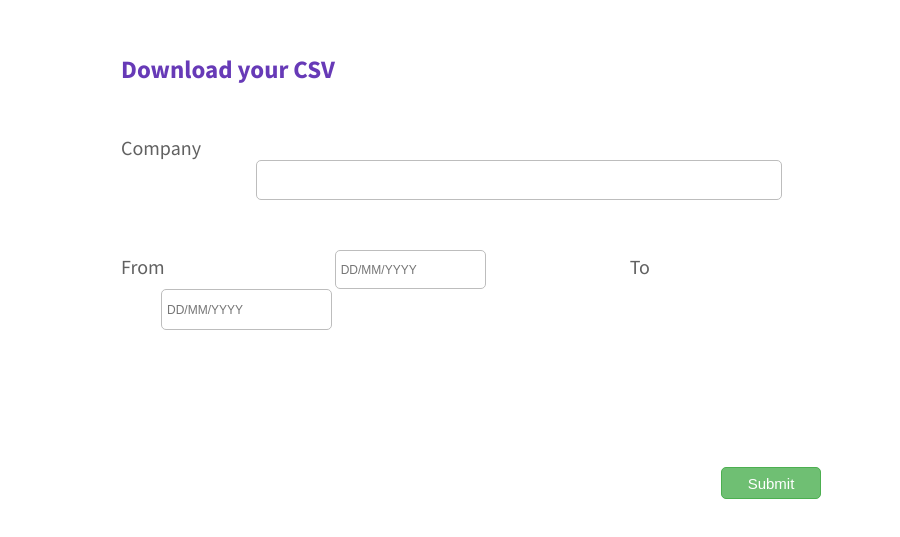
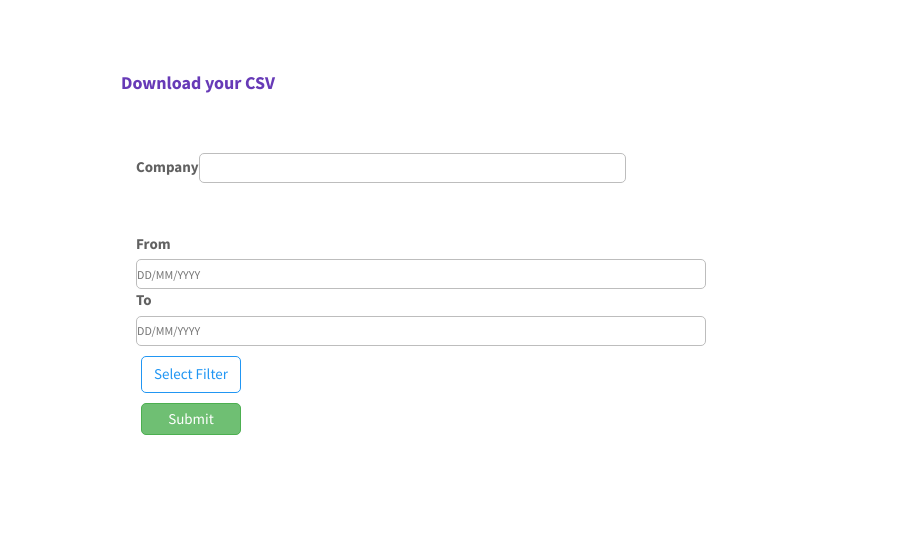
Before and after one commit to vartika06/psh, a React (Create React App) app: page / in a window 600 px wide. Shown: the part 153-690 px from the top of the page, 900 px wide, since content can reach past the window. Built offline with nearby package versions, Linux system fonts and the light colour scheme.

Commit message:
day5 commit3 completed1

```diff
--- a/public/index.html
+++ b/public/index.html
@@ -13,6 +13,14 @@
 
     <link rel="manifest" href="%PUBLIC_URL%/manifest.json" />
 
+    <!-- Latest compiled and minified CSS -->
+    <link
+      rel="stylesheet"
+      href="https://maxcdn.bootstrapcdn.com/bootstrap/3.3.7/css/bootstrap.min.css"
+      integrity="sha384-BVYiiSIFeK1dGmJRAkycuHAHRg32OmUcww7on3RYdg4Va+PmSTsz/K68vbdEjh4u"
+      crossorigin="anonymous"
+    />
+
     <title>React App</title>
   </head>
   <body>
--- a/src/App.css
+++ b/src/App.css
@@ -62,26 +62,24 @@
   background: rgba(76, 175, 80, 0.8);
   border: 1px solid #4caf50;
   border-radius: 5px;
-  margin-left: 600px;
-  margin-top: 100px;
+
+  margin: 20px;
 }
 
 .field input {
-  margin-left: 15px;
   color: #000000;
   font-size: 12px;
   font-weight: normal;
   font-style: normal;
   text-decoration: none;
   text-align: left;
-  padding: 5px;
   background: #ffffff;
   border: 1px solid #bdbdbd;
   border-radius: 5px;
 }
 
 .filterBtn {
-  transform: translate(650px, -40px);
+  transform: translate(800px, -40px);
   width: 100px;
   height: 37px;
   color: #2196f3;
@@ -264,3 +262,30 @@ button:focus {
   border: 1px solid #e0e0e0;
   border-radius: 5px;
 }
+
+@media (min-width: 481px) and (max-width: 767px) {
+  * {
+    font-size: 15px;
+  }
+
+  .formHeading {
+    font-size: 18px;
+  }
+  .filterBtn {
+    transform: translate(-180px, 10px);
+  }
+
+  .toField label {
+    margin-left: 0;
+  }
+
+  .thanksHeading {
+    font-size: 18px;
+    transform: translate(100px, 130px);
+  }
+
+  .thanksContent {
+    font-size: 15px;
+    transform: translate(100px, 155px);
+  }
+}
--- a/src/App.js
+++ b/src/App.js
@@ -29,6 +29,7 @@ class App extends React.Component {
     return (
       <Router>
         <div className="App">
+          <div className="container">
             <Switch>
               <Route exact path="/">
                 <MyForm
@@ -46,6 +47,7 @@ class App extends React.Component {
               </Route>
             </Switch>
           </div>
+        </div>
       </Router>
     );
   }
--- a/src/Components/MyForm.js
+++ b/src/Components/MyForm.js
@@ -39,64 +39,49 @@ class MyForm extends React.Component {
 
   render() {
     return (
-      <div>
       <form className="formStyle" onSubmit={this.onSubmit}>
-          <h1 className="formHeading">Download your CSV</h1>
-          <div className="content">
-            <div className="field">
+        <h1 className="formHeading row">Download your CSV</h1>
+        <div className="field row">
+          <div className="col-lg-12">
             <label htmlFor="Company">Company</label>
             <input
               type="text"
               id="company"
               name="company"
-                style={{
-                  width: "526px",
-                  height: "40px",
-                  marginLeft: "135px"
-                }}
               onChange={this.onChange}
+              style={{ width: "75%", height: "30px" }}
             />
           </div>
-
-            <div className="field">
+        </div>
+        <div className="field row">
+          <div className="col-lg-5 col-sm-12">
             <label htmlFor="from">From</label>
             <input
               type="text"
               id="from"
               name="from"
               placeholder="DD/MM/YYYY"
-                style={{
-                  width: "151px",
-                  height: "39px",
-                  marginLeft: "170px"
-                }}
+              style={{ width: "100%", height: "30px" }}
             />
-              <label htmlFor="to" style={{ marginLeft: "140px" }}>
-                {" "}
-                To
-              </label>
+          </div>
+          <div className="col-lg-5 col-sm-12 toField">
+            <label htmlFor="to"> To</label>
             <input
               type="text"
               id="to"
               name="to"
               placeholder="DD/MM/YYYY"
-                style={{ width: "171px", height: "41px", marginLeft: "40px" }}
+              style={{ width: "100%", height: "30px" }}
             />
           </div>
+          <Filter addRange={this.props.addRange} applyDates={this.applyDates} />
         </div>
-          <Filter addRange={this.props.addRange} applyDates={this.applyDates} />
+        <div className="row">
           <button className="submitBtn" onClick={this.handleSubmitBtn}>
             Submit
           </button>
-          {console.log(this.props.info.company)}
-          {/* <input
-            onSubmit={this.props.handleSubmit}
-            className="submitBtn"
-            type="submit"
-            value="Submit"
-          /> */}
+        </div>
       </form>
-      </div>
     );
   }
 }
--- a/src/Components/Thanks.js
+++ b/src/Components/Thanks.js
@@ -8,7 +8,7 @@ const Thanks = props => {
       <h1 className="thanksHeading">
         Thanks {localStorage.getItem("company")}
       </h1>
-      <p className="thanksContent"> Your csv will be downloaded in a minute</p>
+      <p className="thanksContent"> Your csv will be downloaded in a minute.</p>
     </div>
   );
 };
```
Lines whose indentation alone changed are shown as unchanged.
